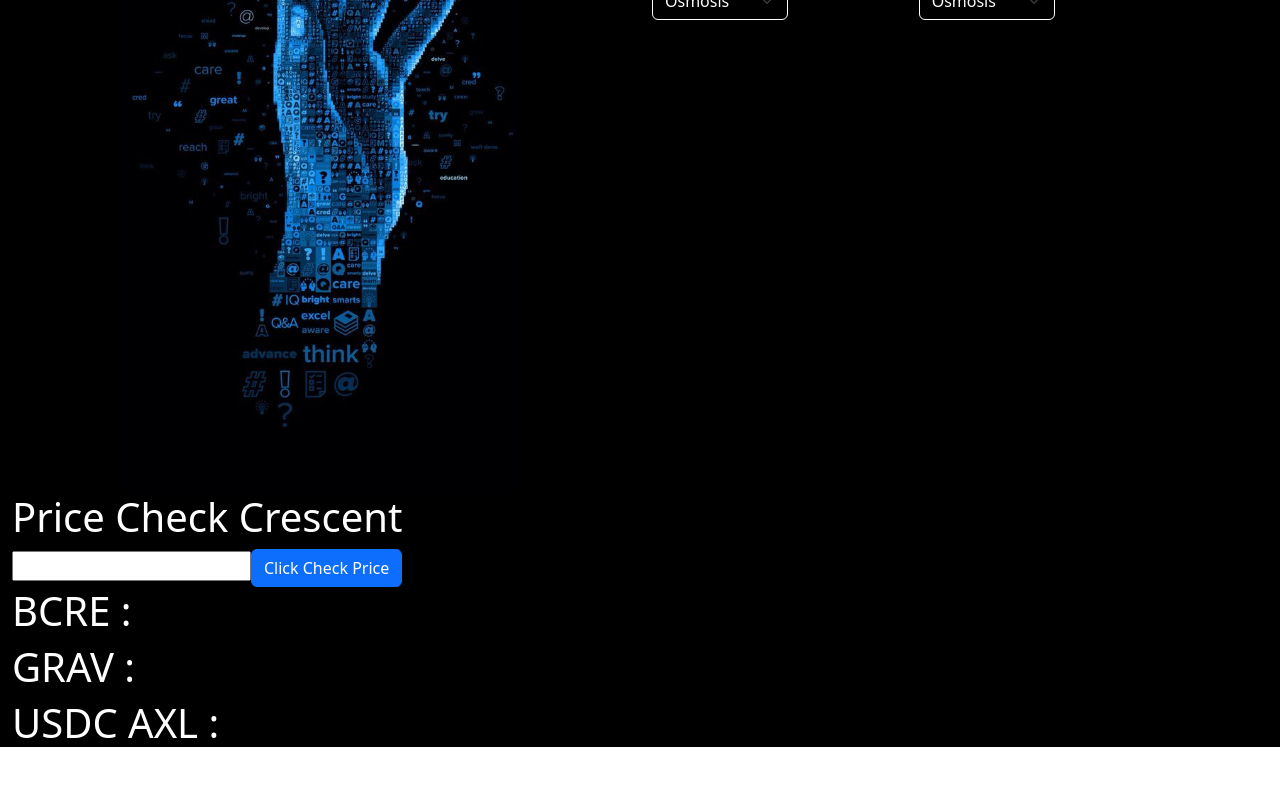
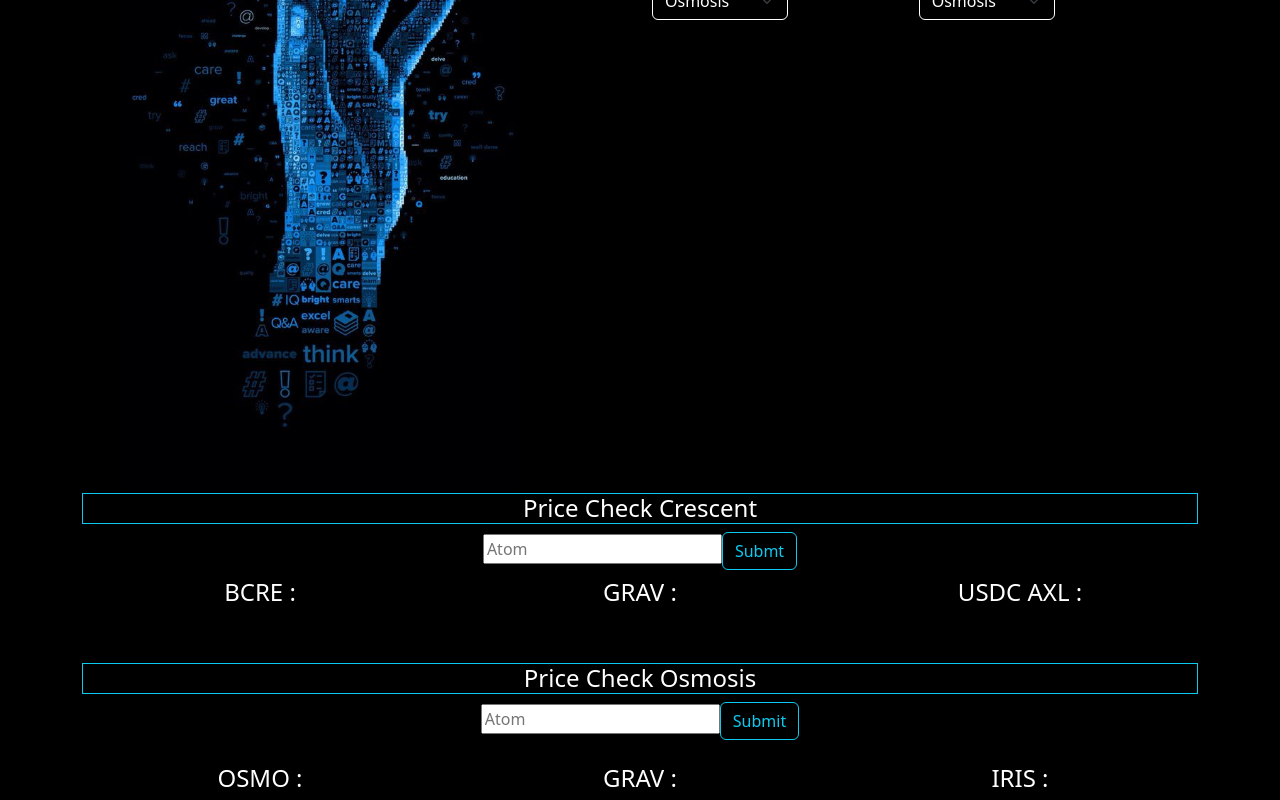
Before and after one commit to kewr-org/kewr-dashboard, a React (Create React App) app in the folder client/: page / in a window 1280 px wide. Shown: the part 1080-1880 px from the top of the page. Before the commit the page ends 1835 px from the top, so only its background shows below. Built offline with nearby package versions, Linux system fonts and the light colour scheme; no server answers.

Commit message:
price osmo

```diff
--- a/client/src/App.js
+++ b/client/src/App.js
@@ -1,11 +1,12 @@
 import './App.css' ;
 import 'bootstrap/dist/css/bootstrap.min.css';
-import React, {useState,useEffect} from 'react';
+import React from 'react';
 import Navbar from './components/navbar';
 import Balance from './components/balance';
 import Swap from './components/swap';
 import Ibc from './components/ibc';
-import Tes from './components/tesswap';
+import Crescent from './components/priceCrescent';
+import Osmmosis from './components/priceOsmo';
 
 function App() {
   return (
@@ -17,7 +18,8 @@
         <Balance />
         <Swap />
         <Ibc />
-        <Tes />
+        <Crescent />
+        <Osmmosis />
       </div>
     </div>
   );
--- a/client/src/components/ibc.js
+++ b/client/src/components/ibc.js
@@ -1,4 +1,4 @@
-import React, {useState,useEffect} from 'react';
+import React, {useState} from 'react';
 import Icon from '../tangan.jpg';
 import {FaExchangeAlt} from 'react-icons/fa';
 import { Button } from 'react-bootstrap';
--- a/client/src/components/tesswap.js
+++ b/client/src/components/priceCrescent.js
@@ -12,7 +12,7 @@
 const urlBcre = "https://mainnet.crescent.network:1317/crescent/liquidity/v1beta1/pools/3"
 const urlGrav = "https://mainnet.crescent.network:1317/crescent/liquidity/v1beta1/pools/10"
 const urlUsd = "https://mainnet.crescent.network:1317/crescent/liquidity/v1beta1/pools/19"
-const urlOsmoAtom = "https://osmosis-api.polkachu.com/osmosis/gamm/v1beta1/pools/1/prices?base_asset_denom=uosmo&quote_asset_denom=ibc%2F27394FB092D2ECCD56123C74F36E4C1F926001CEADA9CA97EA622B25F41E5EB2"
+
 
 useEffect(() => {
   axios.get(urlBcre)
@@ -59,15 +59,23 @@
 }
 
   return (
-    <div className='text-white'>
-      <h1>Price Check Crescent</h1>
+    <div className='container text-center bg-black'>
+      <h4 className='border border-info text-white'>Price Check Crescent</h4>
       <form onSubmit={addPrice}>
-        <input onChange={handleChange}></input>
-        <button type='submit' className='btn btn-primary'>Click Check Price</button>
+        <input onChange={handleChange} className="input-lg" placeholder='Atom'></input>
+        <button type='submit' className='btn btn-outline-info'>Submt</button>
       </form>
-      <h1>BCRE : {hasilBcre}</h1>
-      <h1>GRAV : {hasilGrav}</h1>
-      <h1>USDC AXL : {hasilUsd}</h1>
+      <div className='row mt-2'>
+        <div className='col-4'>
+        <h4 className='text-white'>BCRE : {hasilBcre}</h4>
+        </div>
+        <div className='col-4'>
+        <h4 className='text-white'>GRAV : {hasilGrav}</h4>
+        </div>
+        <div className='col-4'>
+        <h4 className='text-white'>USDC AXL : {hasilUsd}</h4>
+        </div>
+      </div>
     </div>
   )
 }
--- /dev/null
+++ b/client/src/components/priceOsmo.js
@@ -0,0 +1,69 @@
+import React,{useState,useEffect} from 'react'
+import axios from 'axios'
+
+function PriceOsmo() {
+
+    const [dataOsmo, setDataOsmo] = useState()
+    const [dataOsmoGrav, setDataOsmoGrav] = useState()
+    const [isiInput, setIsiInput] = useState()
+    const [hasilOsmo, setHasilOsmo] = useState()
+    const [hasilOsmoGrav, setHasilOsmoGrav] = useState()
+    const urlOsmo = "https://osmosis-api.polkachu.com/osmosis/gamm/v1beta1/pools/1/prices?base_asset_denom=uosmo&quote_asset_denom=ibc%2F27394FB092D2ECCD56123C74F36E4C1F926001CEADA9CA97EA622B25F41E5EB2"
+    const urlOsmoGrav = "https://api.osl.zone/osmosis/gamm/v1beta1/pools/625/prices?base_asset_denom=uosmo&quote_asset_denom=ibc%2FE97634A40119F1898989C2A23224ED83FDD0A57EA46B3A094E287288D1672B44"
+    const urlOsmoIris = "https://api.osl.zone/osmosis/gamm/v1beta1/pools/7/prices?base_asset_denom=uosmo&quote_asset_denom=ibc%2F7C4D60AA95E5A7558B0A364860979CA34B7FF8AAF255B87AF9E879374470CEC0"
+
+    useEffect(() => {
+        axios.get(urlOsmo)
+        .then(response => {
+            console.log("Osmo" , response.data.spot_price)
+            setDataOsmo(response.data.spot_price)
+        })
+        .catch(error => {
+            console.log("Error dari urlCre :",error)
+        });
+        axios.get(urlOsmoGrav)
+        .then(response => {
+            console.log("osmo-grav", response.data.spot_price)
+            setDataOsmoGrav(response.data.spot_price)
+        })
+        .catch(error => {
+            console.log(error)
+        })
+    })
+
+    const handleSubmit = (event) => {
+        event.preventDefault()
+        setHasilOsmo(dataOsmo * isiInput)
+        setHasilOsmoGrav(dataOsmo * isiInput / dataOsmoGrav)
+    }
+
+
+    const handleChange = (event) => {
+        setIsiInput(event.target.value)
+        setHasilOsmo("")
+        setHasilOsmoGrav("")
+    }
+
+  return (
+    <div className='container mt-5 text-white text-center'>
+        <h4 className='border border-info'>Price Check Osmosis</h4>
+        <form onSubmit={handleSubmit}>
+            <input onChange={handleChange}  placeholder="Atom"></input>
+            <button className='btn btn-outline-info' type='submit'>Submit</button>
+        </form>
+        <div className='row mt-4'>
+            <div className='col-4'>
+                <h4>OSMO : {hasilOsmo} </h4>
+            </div>
+            <div className='col-4'>
+                <h4>GRAV : {hasilOsmoGrav}</h4>
+            </div>
+            <div className='col-4'>
+                <h4>IRIS : </h4>
+            </div>
+        </div>
+    </div>
+  )
+}
+
+export default PriceOsmo
--- a/client/src/components/swap.js
+++ b/client/src/components/swap.js
@@ -1,4 +1,4 @@
-import React, { useState, useEffect } from 'react';
+import React, { useState } from 'react';
 import { FaSort} from 'react-icons/fa';
 import { Button } from 'react-bootstrap';
 import axios from 'axios';
```
Also changed, not shown: client/src/components/addtodo.js (added, +33 -0 lines).
